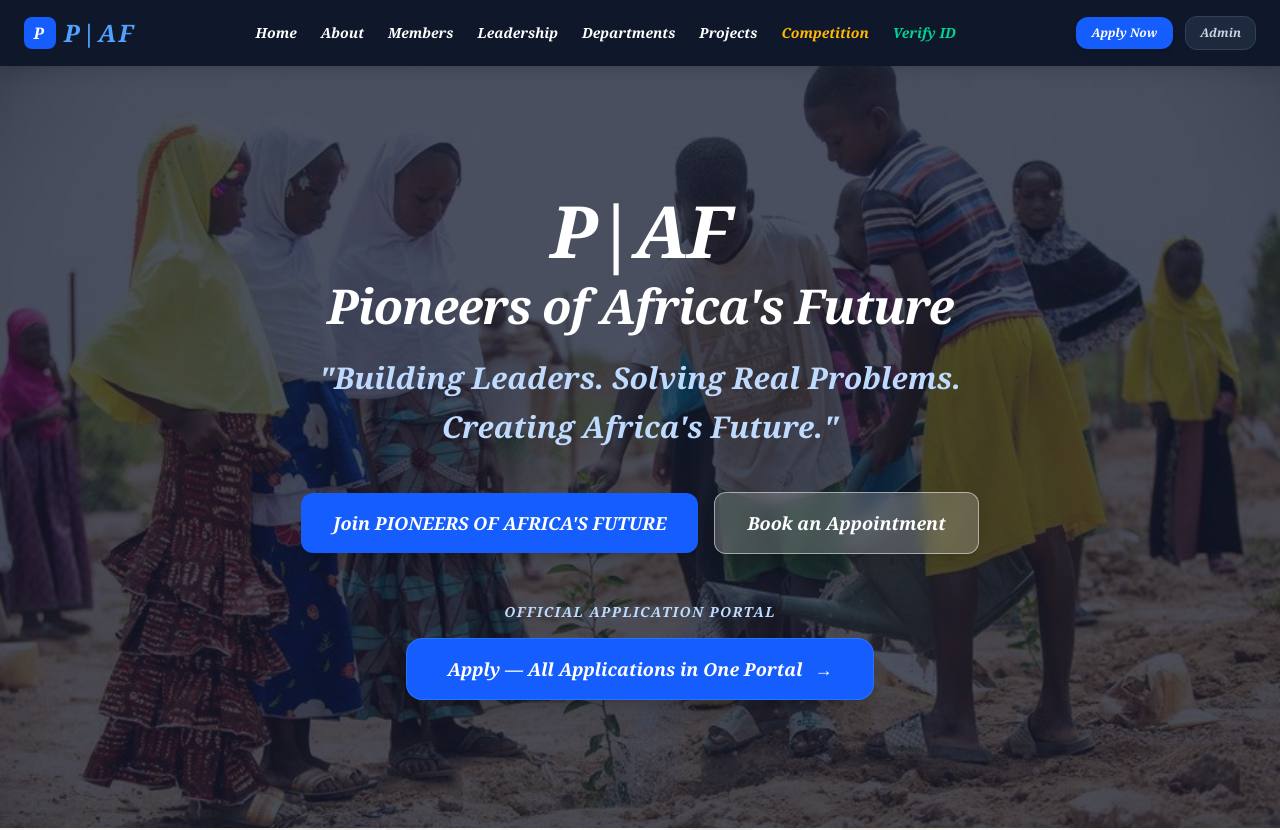
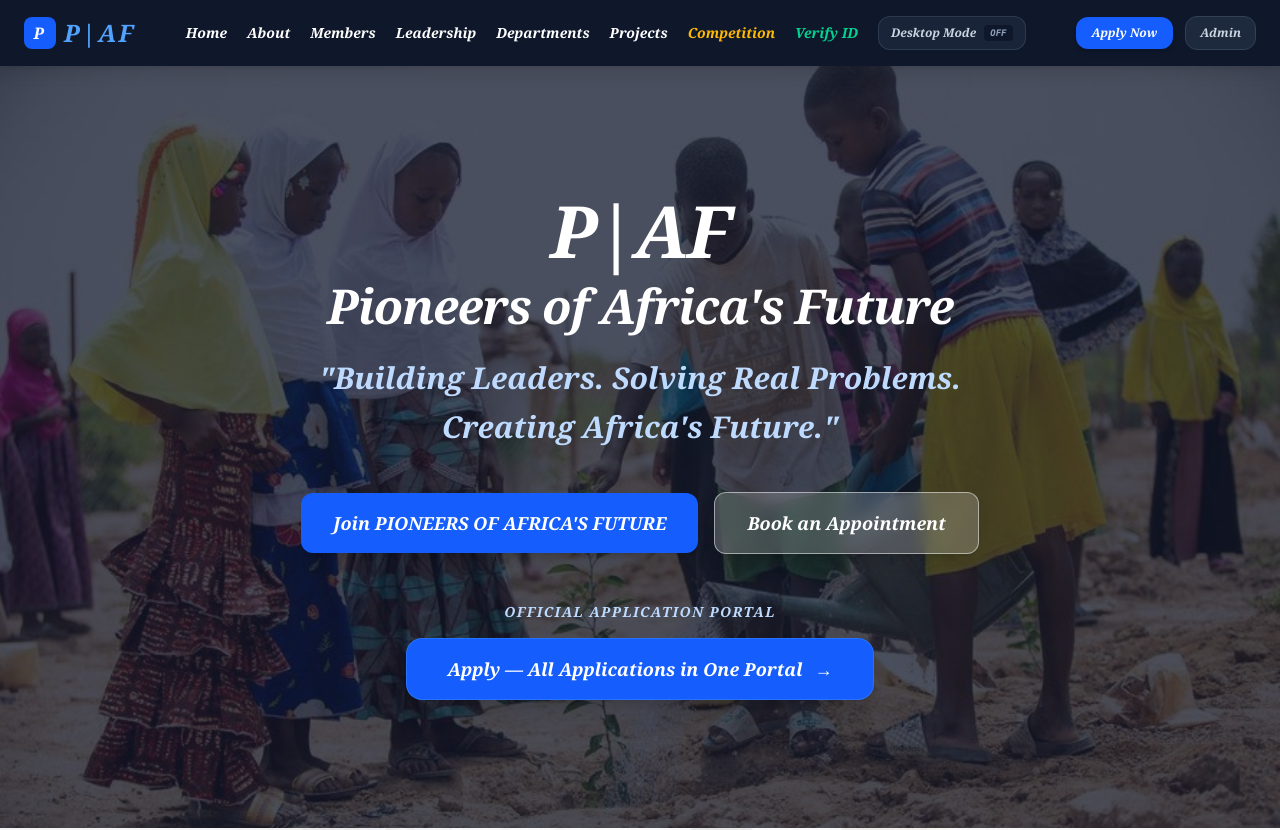
Before and after one commit to Ezra-FeelX-Us/POAF, a Next.js app: page / in a window 1280 px wide. Shown: the top 830 px of the page. Built offline with nearby package versions, Linux system fonts and the light colour scheme; no server answers; the database is empty.

Commit message:
Add Desktop Mode toggle under Verify ID in menu

```diff
--- a/src/app/(public)/layout.tsx
+++ b/src/app/(public)/layout.tsx
@@ -1,6 +1,7 @@
 import React from "react";
 import Link from "next/link";
 import MobileMenu from "@/components/MobileMenu";
+import DesktopModeToggle from "@/components/DesktopModeToggle";
 
 export default function PublicLayout({
  children,
@@ -19,7 +20,7 @@ export default function PublicLayout({
 
  <MobileMenu />
 
-      <div className="hidden lg:flex gap-6 font-semibold text-xs xl:text-sm items-center">
+      <div className="hidden lg:flex gap-5 font-semibold text-xs xl:text-sm items-center">
         <Link href="/" className="hover:text-blue-400 transition-colors">Home</Link>
         <Link href="/about" className="hover:text-blue-400 transition-colors">About</Link>
         <Link href="/members" className="hover:text-blue-400 transition-colors">Members</Link>
@@ -30,6 +31,7 @@ export default function PublicLayout({
         <Link href="/verify" className="text-emerald-400 hover:text-emerald-300 font-bold transition-colors flex items-center gap-1">
           Verify ID
         </Link>
+        <DesktopModeToggle />
       </div>
  <div className="hidden lg:flex gap-3 items-center">
  <Link href="/apply" className="px-4 py-2 bg-blue-600 hover:bg-blue-700 text-white font-bold rounded-xl text-xs transition shadow-md">
--- a/src/app/globals.css
+++ b/src/app/globals.css
@@ -22,3 +22,13 @@ body {
 * {
   box-sizing: border-box;
 }
+
+html.force-desktop-mode {
+  min-width: 1200px !important;
+  overflow-x: auto !important;
+}
+
+html.force-desktop-mode body {
+  min-width: 1200px !important;
+  overflow-x: auto !important;
+}
--- /dev/null
+++ b/src/components/DesktopModeToggle.tsx
@@ -0,0 +1,60 @@
+"use client";
+
+import React, { useState, useEffect } from "react";
+
+export default function DesktopModeToggle({ className = "" }: { className?: string }) {
+  const [isDesktopMode, setIsDesktopMode] = useState(false);
+
+  useEffect(() => {
+    const saved = localStorage.getItem("poaf_desktop_mode") === "true";
+    if (saved) {
+      applyDesktopMode(true);
+      setIsDesktopMode(true);
+    }
+  }, []);
+
+  function applyDesktopMode(enable: boolean) {
+    const viewportMeta = document.querySelector('meta[name="viewport"]');
+    if (enable) {
+      document.documentElement.classList.add("force-desktop-mode");
+      if (viewportMeta) {
+        viewportMeta.setAttribute("content", "width=1280, initial-scale=0.35, maximum-scale=3");
+      }
+      localStorage.setItem("poaf_desktop_mode", "true");
+    } else {
+      document.documentElement.classList.remove("force-desktop-mode");
+      if (viewportMeta) {
+        viewportMeta.setAttribute("content", "width=device-width, initial-scale=1, maximum-scale=5");
+      }
+      localStorage.setItem("poaf_desktop_mode", "false");
+    }
+  }
+
+  function toggleMode() {
+    const next = !isDesktopMode;
+    setIsDesktopMode(next);
+    applyDesktopMode(next);
+  }
+
+  return (
+    <button
+      type="button"
+      onClick={toggleMode}
+      className={`flex items-center justify-between gap-2 px-3 py-2 rounded-xl text-xs font-bold transition-all border ${
+        isDesktopMode
+          ? "bg-blue-900/60 border-blue-500/50 text-blue-300 shadow-md"
+          : "bg-slate-800/80 border-slate-700/80 text-slate-300 hover:bg-slate-700 hover:text-white"
+      } ${className}`}
+      title={isDesktopMode ? "Switch to Responsive Mobile View" : "Switch to Wide Desktop View"}
+    >
+      <span className="flex items-center gap-1.5">
+        <span>Desktop Mode</span>
+      </span>
+      <span className={`text-[9px] px-1.5 py-0.5 rounded font-mono uppercase font-bold ${
+        isDesktopMode ? "bg-blue-600 text-white" : "bg-slate-900 text-slate-400"
+      }`}>
+        {isDesktopMode ? "ON" : "OFF"}
+      </span>
+    </button>
+  );
+}
--- a/src/components/MobileMenu.tsx
+++ b/src/components/MobileMenu.tsx
@@ -2,6 +2,8 @@
 
 import React, { useState } from "react";
 import Link from "next/link";
+
+import DesktopModeToggle from "./DesktopModeToggle";
 
 export default function MobileMenu() {
   const [isOpen, setIsOpen] = useState(false);
@@ -28,6 +30,9 @@ export default function MobileMenu() {
           <Link href="/projects" onClick={() => setIsOpen(false)} className="hover:text-blue-400 transition-colors">Projects</Link>
           <Link href="/competition" onClick={() => setIsOpen(false)} className="text-amber-400 hover:text-amber-300 font-bold transition-colors">Impact Competition</Link>
           <Link href="/verify" onClick={() => setIsOpen(false)} className="text-emerald-400 hover:text-emerald-300 font-bold transition-colors">Verify ID</Link>
+          <div className="pt-1 pb-1">
+            <DesktopModeToggle className="w-full" />
+          </div>
           <div className="border-t border-slate-700 pt-3 mt-2 flex flex-col gap-2">
             <Link href="/apply" onClick={() => setIsOpen(false)} className="w-full text-center px-4 py-2.5 bg-blue-600 hover:bg-blue-700 text-white font-bold rounded-xl text-xs transition shadow-md">Apply Now</Link>
             <Link href="/admin/dashboard" onClick={() => setIsOpen(false)} className="w-full text-center px-4 py-2 bg-slate-800 rounded-xl hover:bg-slate-700 transition-colors text-white font-bold border border-slate-700 text-xs">Admin Portal</Link>
```
